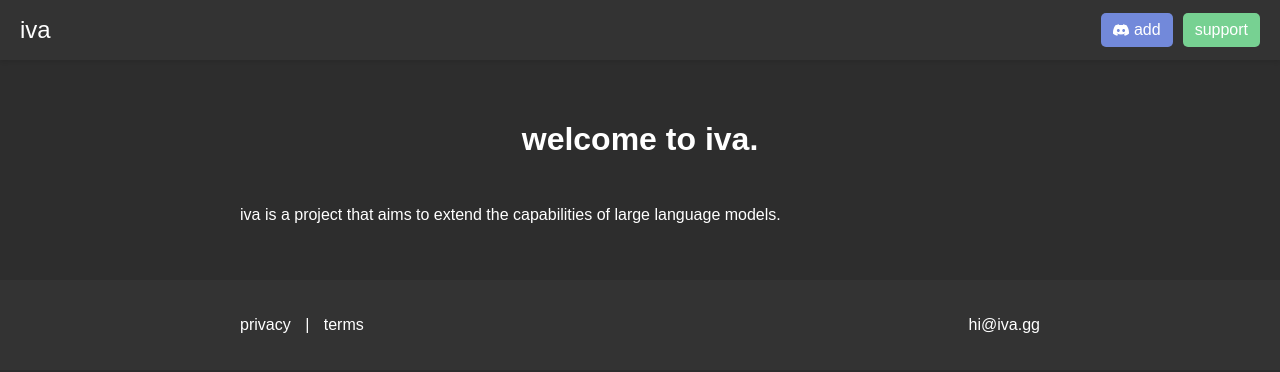
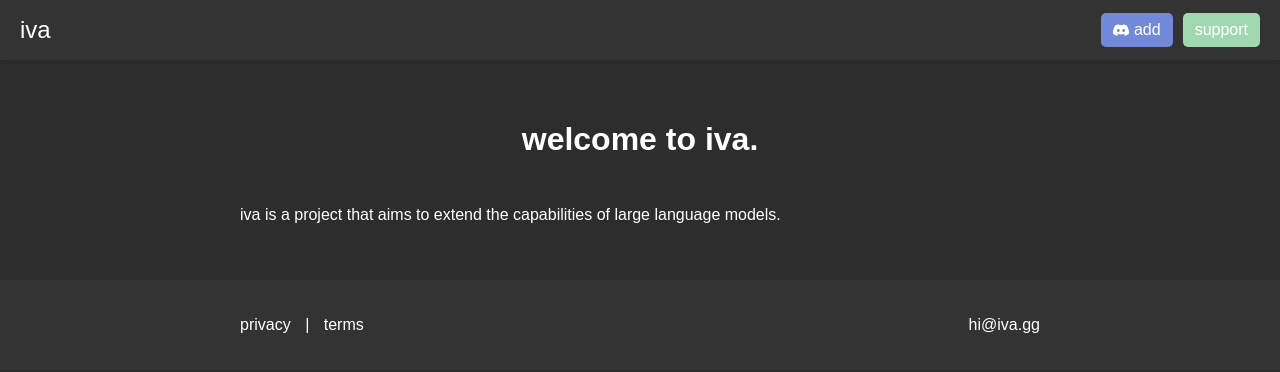
Before and after one commit to gutbash/gpt-iva-cord, a Python web app: template templates/index.html in a window 1280 px wide, with the pointer over the restyled element. Shown: the top 372 px of the page. Run offline with Jinja, Linux system fonts and the light colour scheme; the template is opened without the code that fills it, so the values that code supplies are empty; some web fonts are replaced.

Commit message:
update hover color

```diff
--- a/static/styles.css
+++ b/static/styles.css
@@ -145,7 +145,7 @@ footer {
 }
 
 .support-button:hover {
-    background-color: #77d192;
+    background-color: #a0d8b1;
 }
 
 /* Mobile styles */
```
